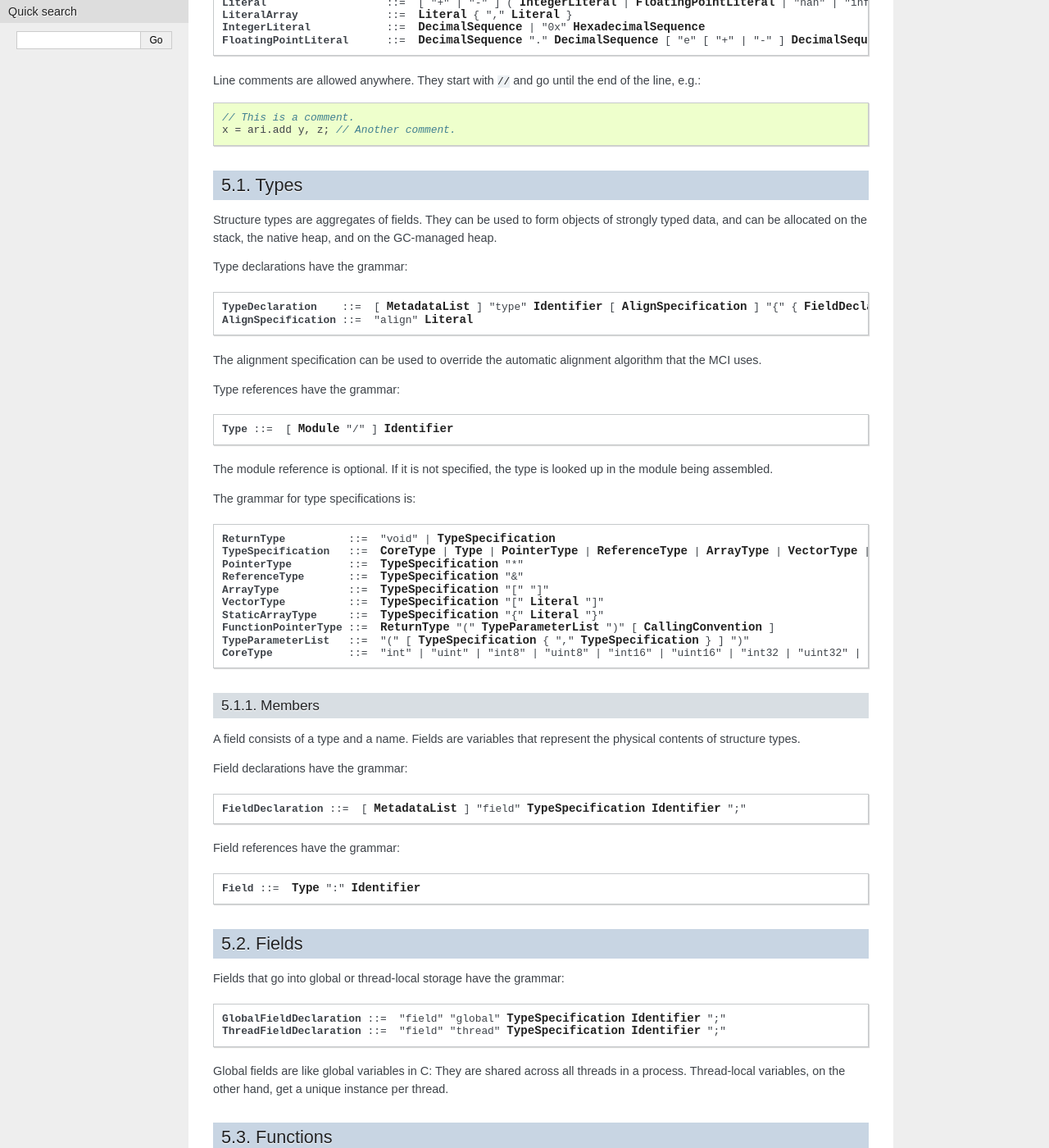
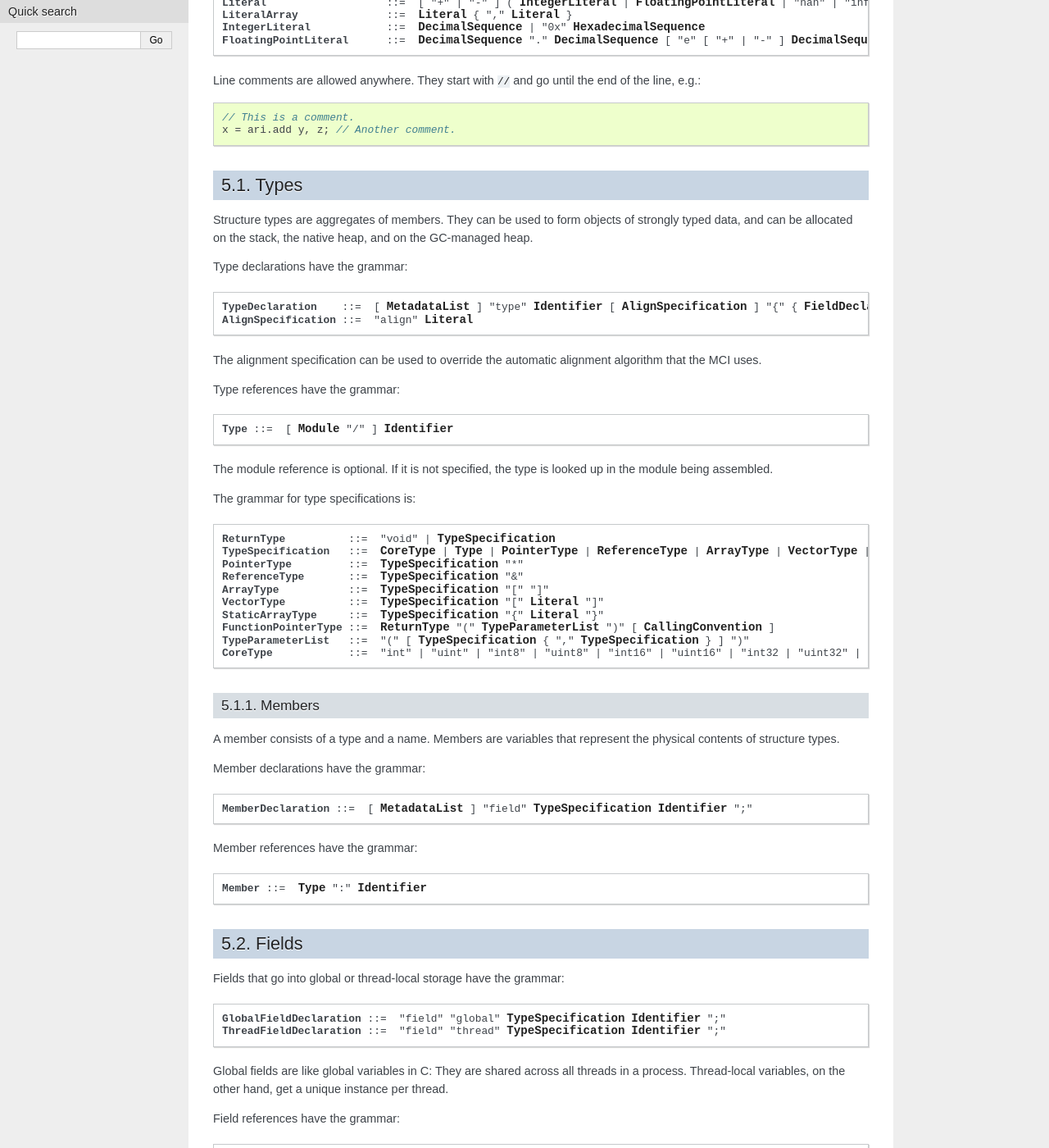
Before and after one commit to lycus/mci, a Sphinx documentation site: the page built from docs/assembly_language.rst, in a window 1280 px wide and 1400 px high, scrolled down 542 px. Shown: the whole window at 82% size. Built offline with Sphinx 7.4.7, drawn with Linux system fonts in a browser that asks for light colours; some of the changed text lies outside the part shown.

Commit message:
Update docs on grammar.

```diff
--- a/docs/assembly_language.rst
+++ b/docs/assembly_language.rst
@@ -40,7 +40,7 @@ end of the line, e.g.::
 Types
 +++++
 
-Structure types are aggregates of fields. They can be used to form objects of
+Structure types are aggregates of members. They can be used to form objects of
 strongly typed data, and can be allocated on the stack, the native heap, and
 on the GC-managed heap.
 
@@ -78,18 +78,18 @@ The grammar for type specifications is:
 Members
 -------
 
-A field consists of a type and a name. Fields are variables that represent
+A member consists of a type and a name. Members are variables that represent
 the physical contents of structure types.
 
-Field declarations have the grammar:
+Member declarations have the grammar:
 
 .. productionlist::
-    FieldDeclaration : [ `MetadataList` ] "field" `TypeSpecification` `Identifier` ";"
+    MemberDeclaration : [ `MetadataList` ] "field" `TypeSpecification` `Identifier` ";"
 
-Field references have the grammar:
+Member references have the grammar:
 
 .. productionlist::
-    Field : `Type` ":" `Identifier`
+    Member : `Type` ":" `Identifier`
 
 Fields
 ++++++
@@ -103,6 +103,12 @@ Fields that go into global or thread-local storage have the grammar:
 Global fields are like global variables in C: They are shared across all
 threads in a process. Thread-local variables, on the other hand, get a unique
 instance per thread.
+
+Field references have the grammar:
+
+.. productionlist::
+    GlobalField : [ `Module` "/" ] `Identifier`
+    ThreadField : [ `Module` "/" ] `Identifier`
 
 Functions
 +++++++++
@@ -222,7 +228,7 @@ Their grammar is:
 .. productionlist::
     Instruction : [ `MetadataList` ] `InstructionAttributes` [ `Register` "=" ] ? any instruction ? [ `Register` [ "," `Register` [ "," `Register` ] ] ] [ `InstructionOperand` ] ";"
     InstructionAttributes : [ "volatile" ]
-    InstructionOperand : "(" ( `Literal` | `LiteralArray` | `BasicBlock` | `BranchTarget` | `ForeignFunction` | `TypeSpecification` | `Field` | `Function` ) ")"
+    InstructionOperand : "(" ( `Literal` | `LiteralArray` | `BasicBlock` | `BranchTarget` | `ForeignFunction` | `TypeSpecification` | `Member` | `GlobalField` | `ThreadField` | `Function` ) ")"
     BranchTarget : `BasicBlock` "," `BasicBlock`
     RegisterSelector : `Register` { "," `Register` }
     ForeignFunction : `Identifier` "," `Identifier`
```
